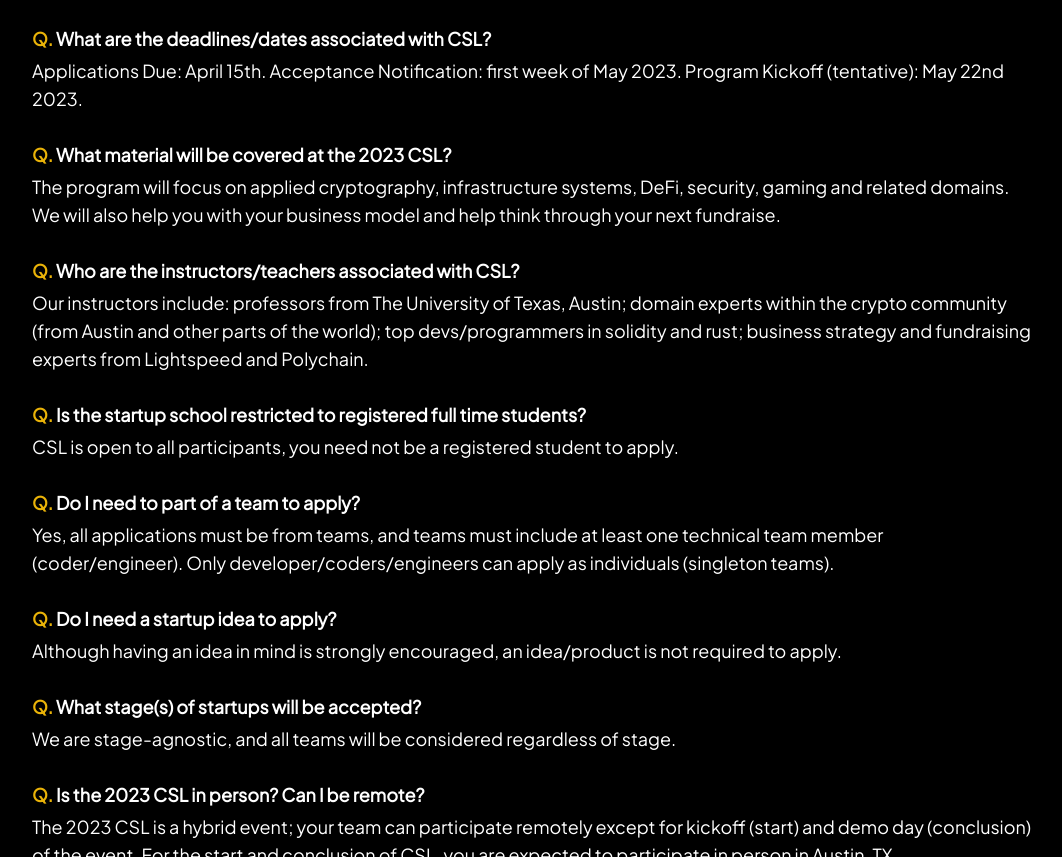
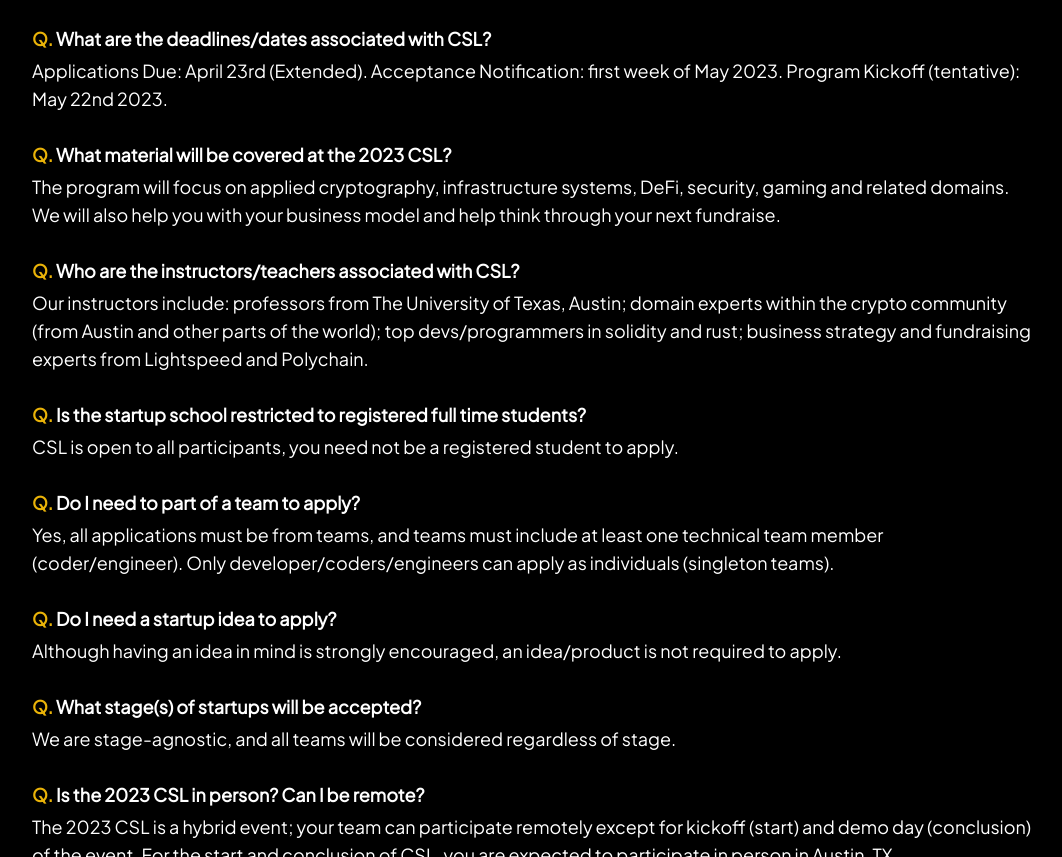
Before and after one commit to chainhubfoundation/csl, a website: page index.html in a window 1280 px wide. Shown: the part 1799-2656 px from the top of the page, without its empty margins (108-1170 px from the left). Drawn offline with Linux system fonts and the light colour scheme; some packages are replaced by stand-ins of ours.

Commit message:
Update index.html

```diff
--- a/index.html
+++ b/index.html
@@ -161,7 +161,7 @@
             </div>
 
             <p>
-              Applications Due: April 15th. Acceptance Notification: first week
+              Applications Due: April 23rd (Extended). Acceptance Notification: first week
               of May 2023. Program Kickoff (tentative): May 22nd 2023.
             </p>
           </div>
```
